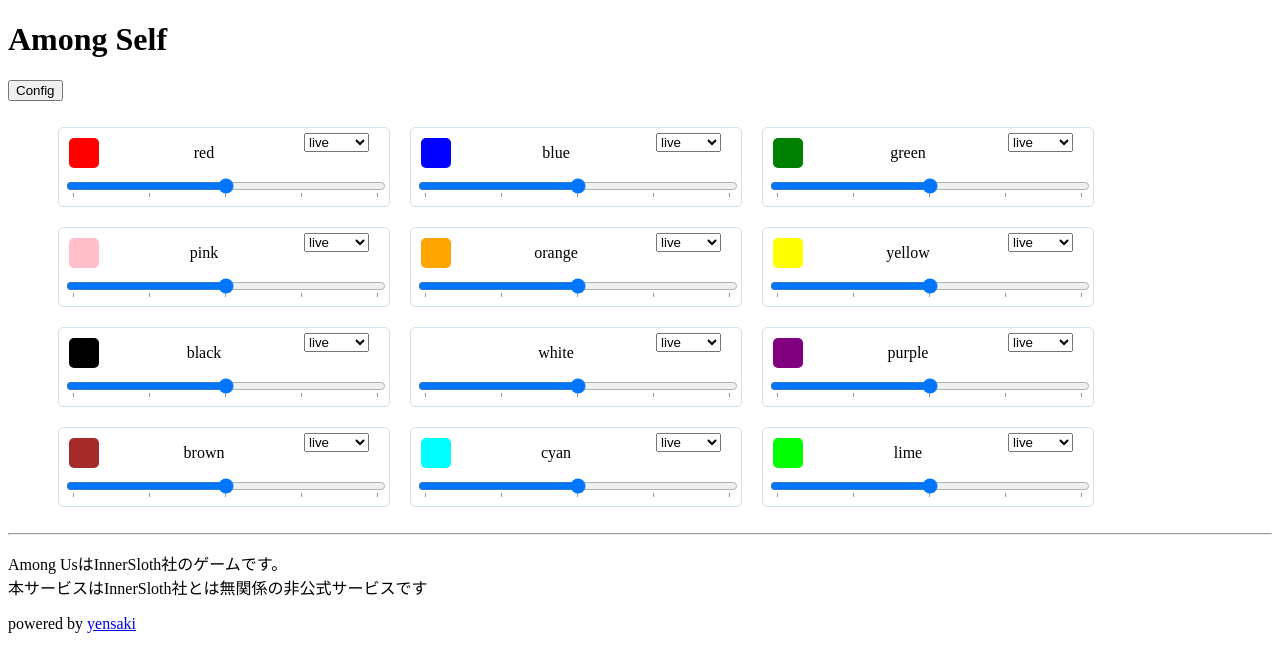
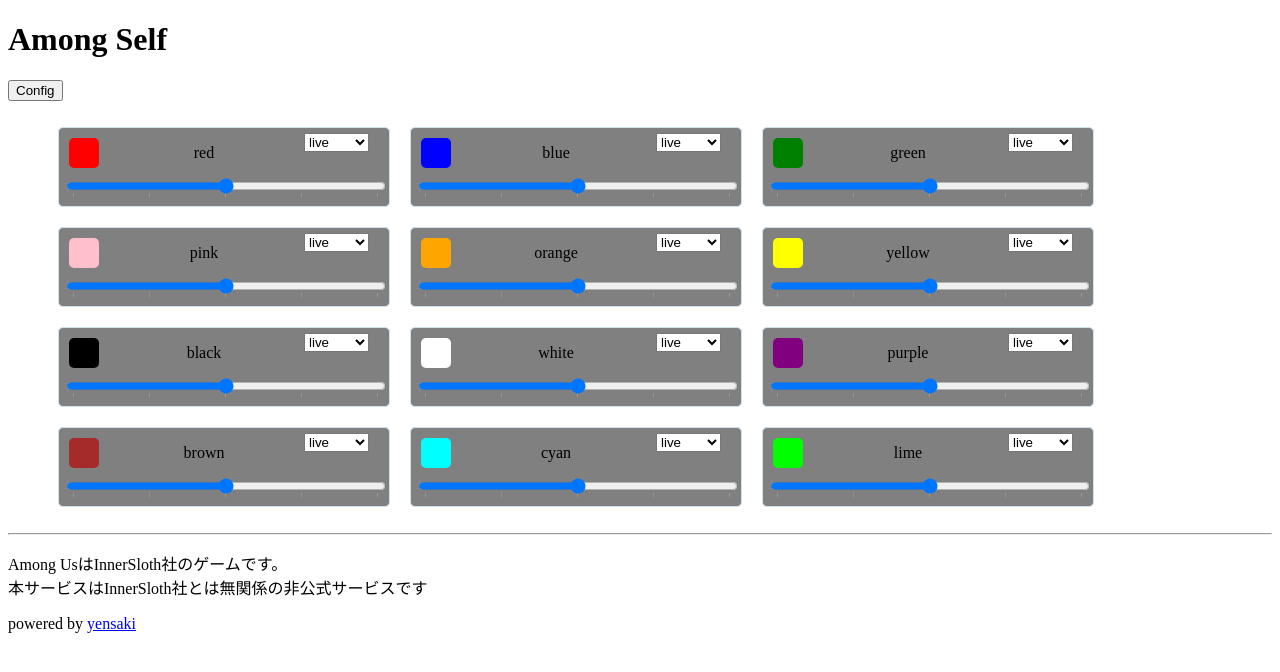
Before and after one commit to yensaki/among-self, a Next.js app: page / in a window 1280 px wide. Shown: the top 672 px of the page. Built offline with nearby package versions, Linux system fonts and the light colour scheme.

Commit message:
BackGroundColor depends on ImpostorRate

```diff
--- a/components/CrewCard.tsx
+++ b/components/CrewCard.tsx
@@ -1,4 +1,5 @@
 import React, { useState } from 'react'
+import { useEffect } from 'react'
 import styled from 'styled-components'
 import Crew from '../models/crew'
 
@@ -8,11 +9,6 @@ type Props = {
 }
 
 const CrewCard = ({crew, onChange}: Props) => {
-  const statuses = [
-    "live",
-    "ejected",
-    "killed"
-  ]
   const [formCrew, setFormCrew] = useState(crew)
   const HandleChange = (e: React.ChangeEvent<HTMLSelectElement>) => {
       formCrew.status = e.target.value
@@ -20,9 +16,13 @@ const CrewCard = ({crew, onChange}: Props) => {
       setFormCrew(newCrew)
       onChange(newCrew)
   }
+  const [impostorRate, setImpostorRate] = useState(50)
+  const HandleImpostorRateChange = (e: React.ChangeEvent<HTMLInputElement>) => {
+    setImpostorRate(e.target.value)
+  }
 
     return (
-        <Container>
+        <Container style={{backgroundColor: `hsl(0,0%,${100 - impostorRate}%)`}}>
             <Header>
                 <Square style={{backgroundColor: formCrew.color}} />
                 <HeaderText>{formCrew.name}</HeaderText>
@@ -36,7 +36,7 @@ const CrewCard = ({crew, onChange}: Props) => {
             </Header>
 
             <div>
-                <RangeSlider type="range" list="range-list"/>
+                <RangeSlider type="range" list="range-list" onChange={HandleImpostorRateChange}/>
                 <datalist id="range-list">
                     <option value="0" />
                     <option value="25" />
```
